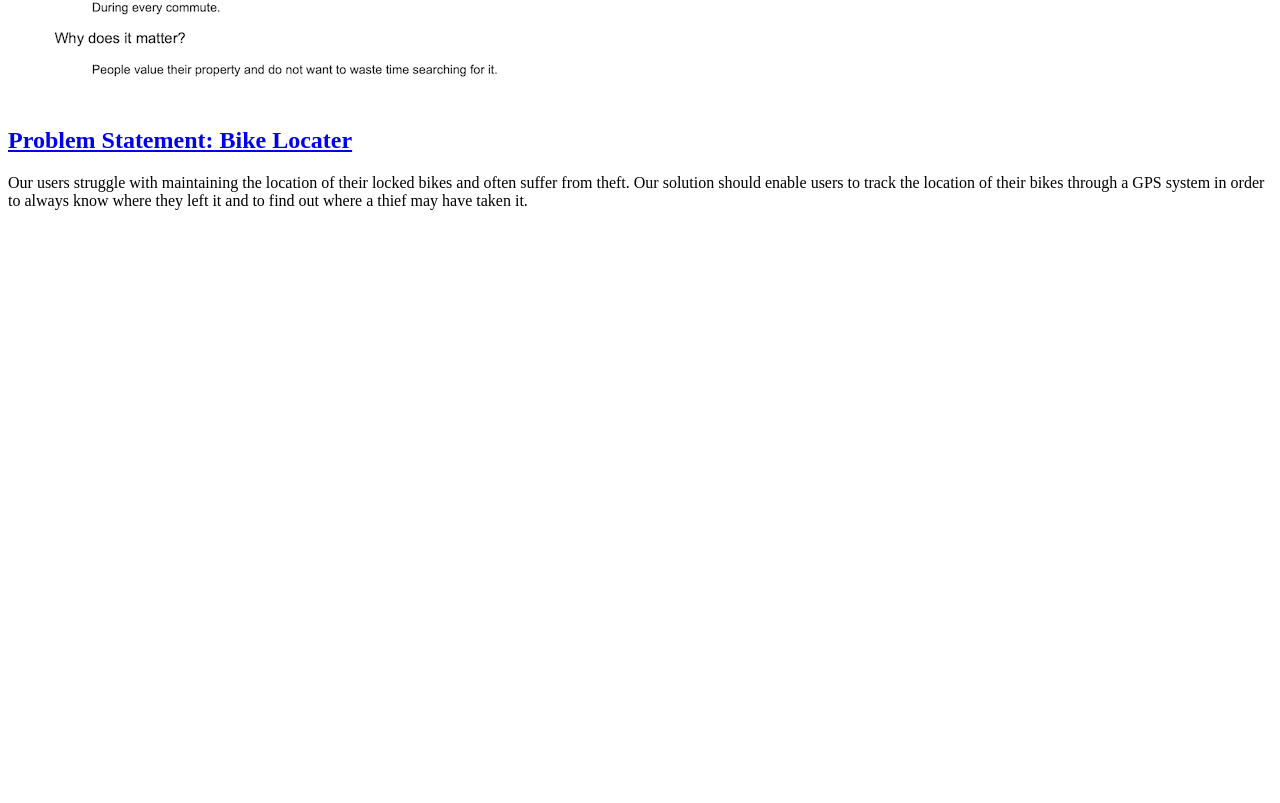
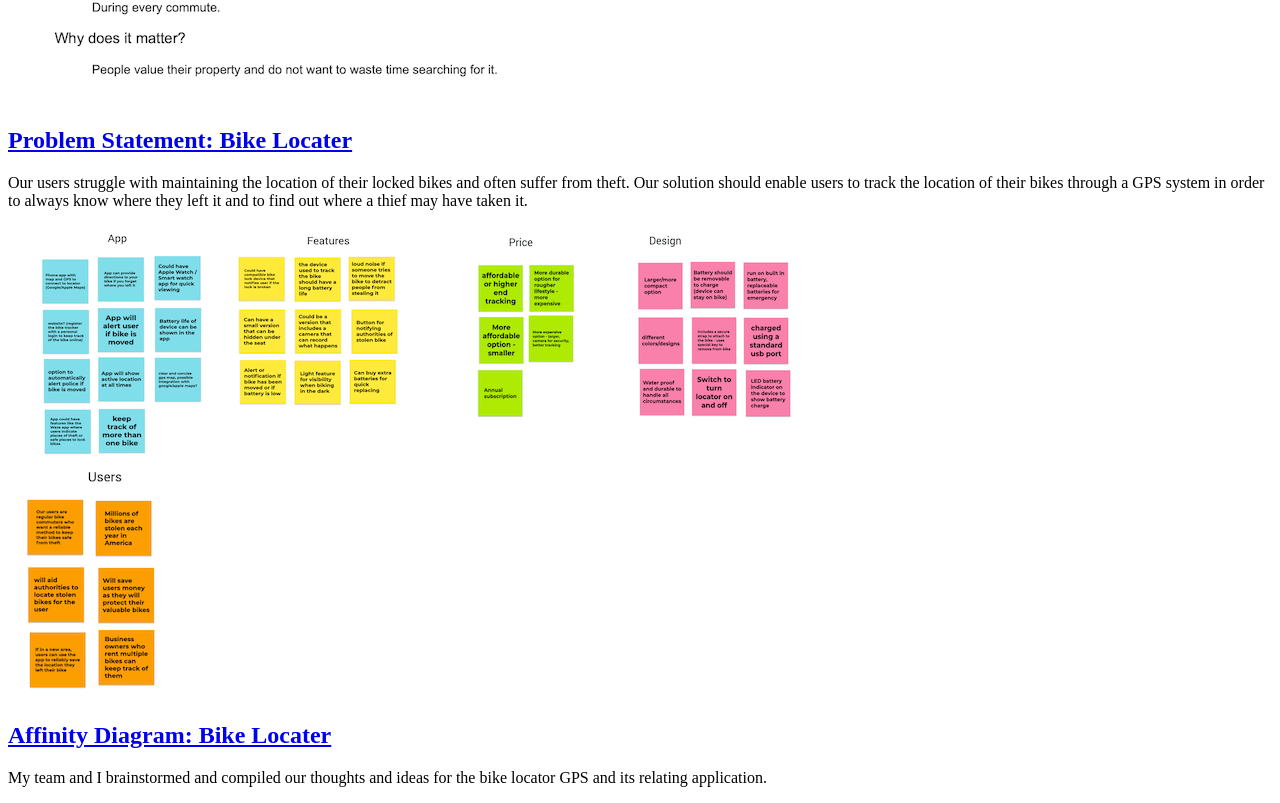
Before and after one commit to MMAzeem3/MMAZeem3.github.io, a plain HTML site: page index.html in a window 1280 px wide. Shown: the part 433-1236 px from the top of the page. Before the commit the page ends 800 px from the top, so only its background shows below. Drawn offline with Linux system fonts and the light colour scheme.

Commit message:
Add files via upload

```diff
--- a/index.html
+++ b/index.html
@@ -7,6 +7,8 @@
     </head>
     <body>
         <h1>Musa Azeem's CSCE 190 site</h1>
+
+        <!-- Problem Statement Assignment -->
         <section class = "assignment">
             <a href = "files/problem-statement.pdf"><img src = "images/problem-statement.png"></a>
             <section class = "ass-details">
@@ -16,5 +18,19 @@
                 </p>
             </section>
         </section>
+
+        <!-- Affinity Diagram Assignment -->
+        <section class = "assignment">
+            <a href = "files/affinity-diagram.pdf"><img src = "images/affinity-diagram1.png"></a>
+            <a href = "files/affinity-diagram.pdf"><img src = "images/affinity-diagram2.png"></a>
+            <a href = "files/affinity-diagram.pdf"><img src = "images/affinity-diagram3.png"></a>
+
+            <section class = "ass-details">
+                <a href = "files/affinity-diagram.pdf"><h2>Affinity Diagram: Bike Locater</h2></a>
+                <p>
+                    My team and I brainstormed and compiled our thoughts and ideas for the bike locator GPS and its relating application.
+                </p>
+            </section>
+        </section>
     </body>
 </html>
```
